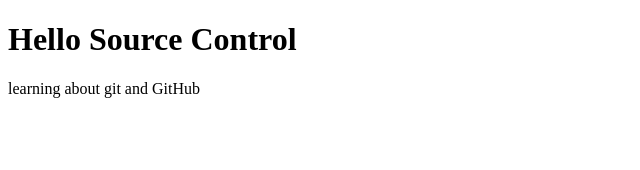
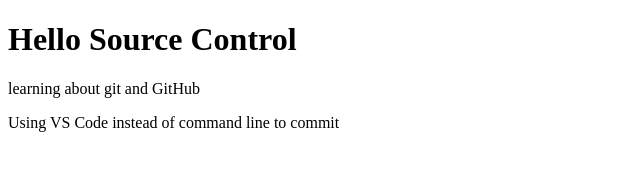
Before and after one commit to MitchellCodes/HelloSourceControl, a plain HTML site: page index.html in a window 1280 px wide. Shown: the whole page, without its empty margins (0-640 px from the left). Drawn offline with Linux system fonts and the light colour scheme.

Commit message:
Added second paragraph

```diff
--- a/index.html
+++ b/index.html
@@ -10,5 +10,7 @@
     <h1>Hello Source Control</h1>
 
     <p>learning about git and GitHub</p>
+
+    <p>Using VS Code instead of command line to commit</p>
 </body>
 </html>
```
